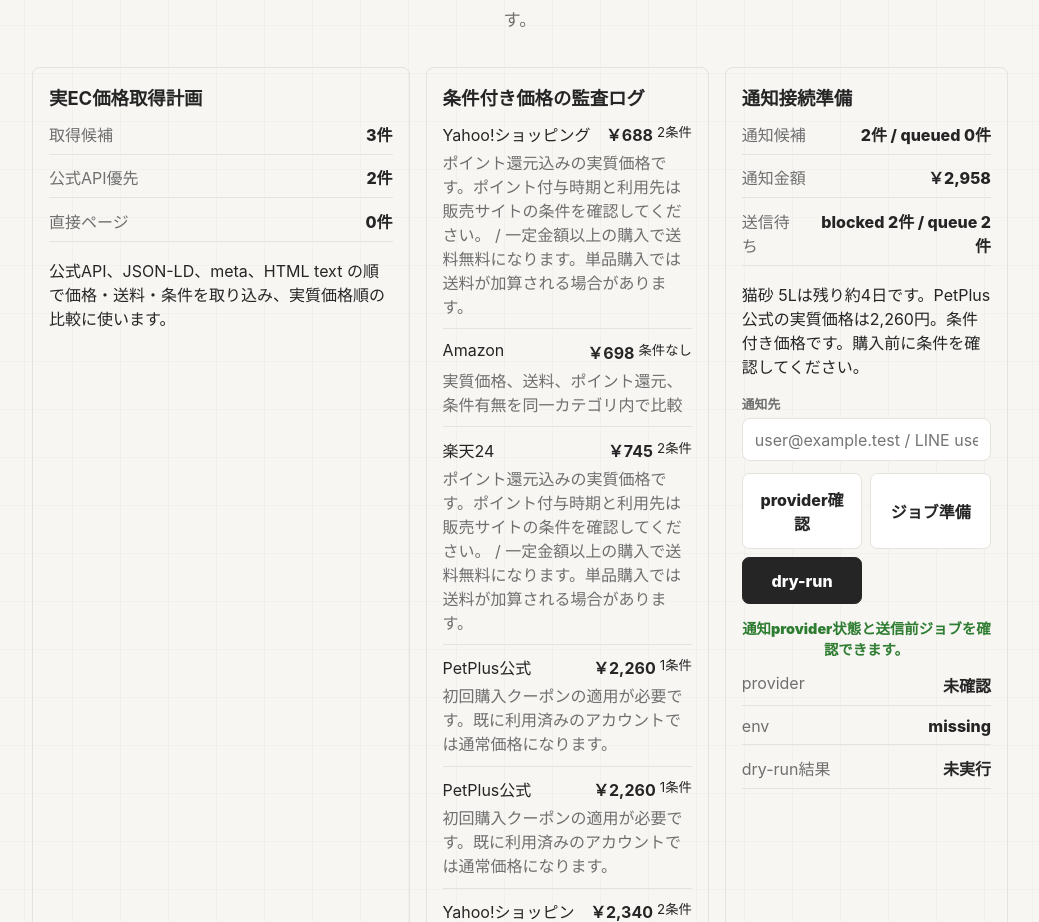
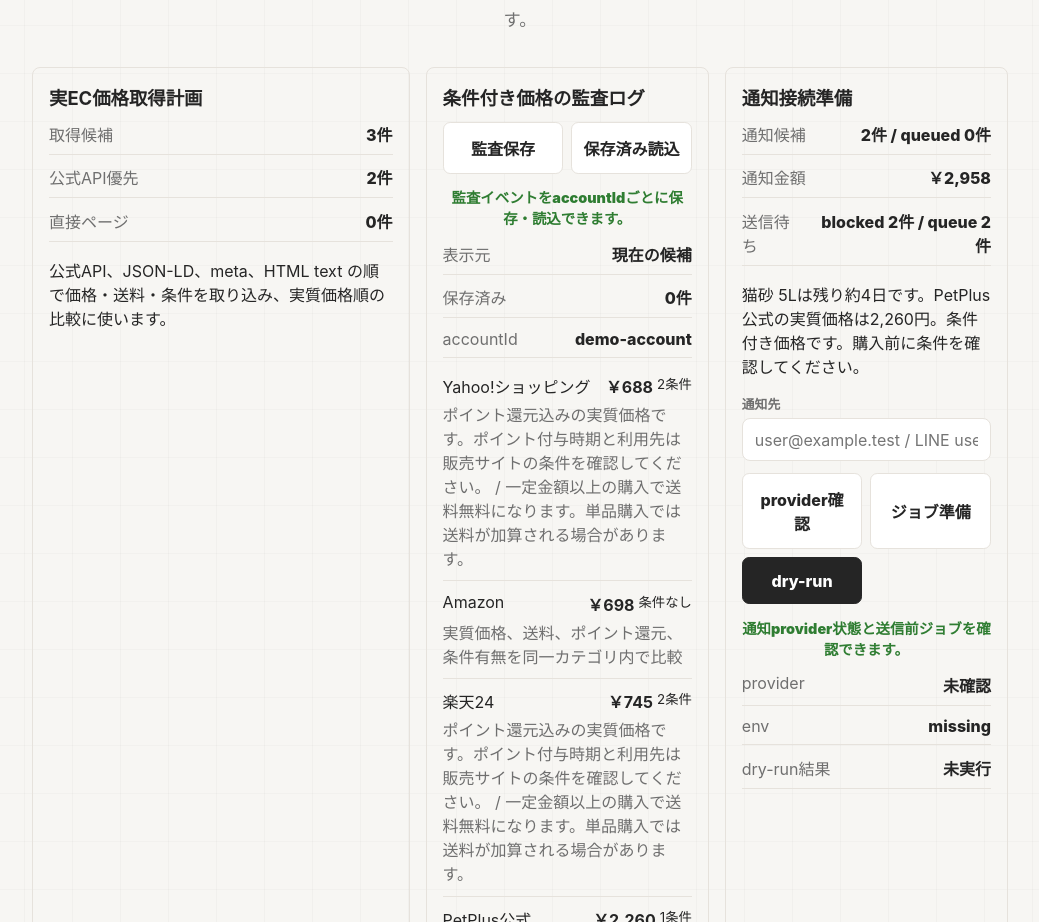
Before and after one commit to TMluku/Home-stack, a Next.js app: page / in a window 1280 px wide. Shown: the part 7942-8864 px from the top of the page, without its empty margins (120-1159 px from the left). Built offline with nearby package versions, Linux system fonts and the light colour scheme.

Commit message:
Connect condition audit log controls

```diff
--- a/src/components/HomeStackApp.tsx
+++ b/src/components/HomeStackApp.tsx
@@ -72,6 +72,12 @@ type ServerAccountSummary = {
   notificationDraftCount: number;
 };
 
+type StoredConditionAuditEvent = ConditionAuditLogEntry & {
+  accountId: string;
+  eventType: string;
+  appendedAt: string;
+};
+
 export function HomeStackApp() {
   const [state, setState] = useState<AppState>(() => createDefaultState());
   const [loaded, setLoaded] = useState(false);
@@ -103,6 +109,11 @@ export function HomeStackApp() {
   );
   const [notificationProviderReadiness, setNotificationProviderReadiness] = useState<NotificationProviderReadiness | null>(null);
   const [notificationDispatchSummary, setNotificationDispatchSummary] = useState<NotificationDispatchSummary | null>(null);
+  const [storedAuditEvents, setStoredAuditEvents] = useState<StoredConditionAuditEvent[]>([]);
+  const [auditOpsBusy, setAuditOpsBusy] = useState(false);
+  const [auditOpsMessage, setAuditOpsMessage] = useState(
+    isStaticExport ? "GitHub Pages版では監査ログAPIは未接続です。" : "監査イベントをaccountIdごとに保存・読込できます。",
+  );
 
   useEffect(() => {
     try {
@@ -610,6 +621,68 @@ export function HomeStackApp() {
       setNotificationOpsMessage(error instanceof Error ? error.message : "通知dry-run dispatchに失敗しました。");
     } finally {
       setNotificationOpsBusy(false);
+    }
+  }
+
+  async function appendConditionAuditEvents() {
+    if (isStaticExport) {
+      setAuditOpsMessage("GitHub Pages版では監査ログ保存APIは未接続です。Next.jsサーバーで有効になります。");
+      return;
+    }
+
+    const accountId = serverAccountId.trim();
+    if (!accountId) {
+      setAuditOpsMessage("保存するaccountIdを入力してください。");
+      return;
+    }
+
+    setAuditOpsBusy(true);
+    try {
+      const response = await fetch("/api/audit/conditions/append", {
+        method: "POST",
+        headers: { "content-type": "application/json" },
+        body: JSON.stringify({ accountId, payload: serverSyncPayload }),
+      });
+      const payload = (await response.json()) as { ok?: boolean; appended?: StoredConditionAuditEvent[]; error?: string };
+      if (!response.ok || !payload.ok) throw new Error(payload.error ?? "監査イベントを保存できませんでした。");
+      const appended = payload.appended ?? [];
+      setStoredAuditEvents((current) => [...appended, ...current].slice(0, 24));
+      setAuditOpsMessage(`${accountId} に監査イベントを ${appended.length} 件保存しました。`);
+    } catch (error) {
+      setAuditOpsMessage(error instanceof Error ? error.message : "監査イベントを保存できませんでした。");
+    } finally {
+      setAuditOpsBusy(false);
+    }
+  }
+
+  async function loadConditionAuditEvents() {
+    if (isStaticExport) {
+      setAuditOpsMessage("GitHub Pages版では監査ログ読込APIは未接続です。Next.jsサーバーで有効になります。");
+      return;
+    }
+
+    const accountId = serverAccountId.trim();
+    if (!accountId) {
+      setAuditOpsMessage("読み込むaccountIdを入力してください。");
+      return;
+    }
+
+    setAuditOpsBusy(true);
+    try {
+      const response = await fetch("/api/audit/conditions/list", {
+        method: "POST",
+        headers: { "content-type": "application/json" },
+        body: JSON.stringify({ accountId }),
+      });
+      const payload = (await response.json()) as { ok?: boolean; events?: StoredConditionAuditEvent[]; error?: string };
+      if (!response.ok || !payload.ok) throw new Error(payload.error ?? "保存済み監査ログを読み込めませんでした。");
+      const events = payload.events ?? [];
+      setStoredAuditEvents(events);
+      setAuditOpsMessage(`${accountId} の保存済み監査ログを ${events.length} 件読み込みました。`);
+    } catch (error) {
+      setAuditOpsMessage(error instanceof Error ? error.message : "保存済み監査ログを読み込めませんでした。");
+    } finally {
+      setAuditOpsBusy(false);
     }
   }
 
@@ -1146,6 +1219,9 @@ export function HomeStackApp() {
 
         <PostMvpOpsPanel
           conditionAuditLog={conditionAuditLog}
+          storedAuditEvents={storedAuditEvents}
+          auditOpsBusy={auditOpsBusy}
+          auditOpsMessage={auditOpsMessage}
           notificationDrafts={notificationDrafts}
           notificationDestination={notificationDestination}
           notificationDispatchSummary={notificationDispatchSummary}
@@ -1162,7 +1238,9 @@ export function HomeStackApp() {
           serverSyncMessage={serverSyncMessage}
           serverSyncPayload={serverSyncPayload}
           onDispatchNotificationDryRun={dispatchNotificationDryRun}
+          onAppendConditionAudit={appendConditionAuditEvents}
           onLoadServerState={loadServerState}
+          onLoadConditionAudit={loadConditionAuditEvents}
           onNotificationDestinationChange={setNotificationDestination}
           onPrepareNotificationJobs={prepareNotificationJobs}
           onRefreshServerAccounts={refreshServerAccounts}
@@ -1450,6 +1528,9 @@ function LivePriceScanner({
 
 function PostMvpOpsPanel({
   conditionAuditLog,
+  storedAuditEvents,
+  auditOpsBusy,
+  auditOpsMessage,
   notificationDrafts,
   notificationDestination,
   notificationDispatchSummary,
@@ -1466,7 +1547,9 @@ function PostMvpOpsPanel({
   serverSyncMessage,
   serverSyncPayload,
   onDispatchNotificationDryRun,
+  onAppendConditionAudit,
   onLoadServerState,
+  onLoadConditionAudit,
   onNotificationDestinationChange,
   onPrepareNotificationJobs,
   onRefreshServerAccounts,
@@ -1476,6 +1559,9 @@ function PostMvpOpsPanel({
   onServerAccountIdChange,
 }: {
   conditionAuditLog: ConditionAuditLogEntry[];
+  storedAuditEvents: StoredConditionAuditEvent[];
+  auditOpsBusy: boolean;
+  auditOpsMessage: string;
   notificationDrafts: NotificationDraft[];
   notificationDestination: string;
   notificationDispatchSummary: NotificationDispatchSummary | null;
@@ -1492,7 +1578,9 @@ function PostMvpOpsPanel({
   serverSyncMessage: string;
   serverSyncPayload: ServerSyncPayload;
   onDispatchNotificationDryRun: () => void;
+  onAppendConditionAudit: () => void;
   onLoadServerState: () => void;
+  onLoadConditionAudit: () => void;
   onNotificationDestinationChange: (value: string) => void;
   onPrepareNotificationJobs: () => void;
   onRefreshServerAccounts: () => void;
@@ -1501,7 +1589,8 @@ function PostMvpOpsPanel({
   onSaveServerState: () => void;
   onServerAccountIdChange: (value: string) => void;
 }) {
-  const auditPreview = conditionAuditLog.slice(0, 8);
+  const auditPreview = (storedAuditEvents.length > 0 ? storedAuditEvents : conditionAuditLog).slice(0, 8);
+  const auditPreviewSource = storedAuditEvents.length > 0 ? "保存済み" : "現在の候補";
   const latestDraft = notificationDrafts[0];
   const officialSourceCount = priceFetchPlan.filter((step) => step.extractionPriority[0] === "official-api").length;
   const directPageCount = priceFetchPlan.filter((step) => step.source === "direct-page").length;
@@ -1540,6 +1629,31 @@ function PostMvpOpsPanel({
 
         <section className="ops-panel" aria-label="条件付き価格監査ログ">
           <h3>条件付き価格の監査ログ</h3>
+          <div className="ops-actions">
+            <button className="button button--ghost" type="button" onClick={onAppendConditionAudit} disabled={auditOpsBusy}>
+              監査保存
+            </button>
+            <button className="button button--ghost" type="button" onClick={onLoadConditionAudit} disabled={auditOpsBusy}>
+              保存済み読込
+            </button>
+          </div>
+          <p className="state-message" role="status">
+            {auditOpsMessage}
+          </p>
+          <dl className="ops-list ops-list--compact">
+            <div>
+              <dt>表示元</dt>
+              <dd>{auditPreviewSource}</dd>
+            </div>
+            <div>
+              <dt>保存済み</dt>
+              <dd>{storedAuditEvents.length}件</dd>
+            </div>
+            <div>
+              <dt>accountId</dt>
+              <dd>{serverAccountId}</dd>
+            </div>
+          </dl>
           <div className="audit-table">
             {auditPreview.map((row) => (
               <article key={row.id}>
```
Also changed, not shown: 3 other files (tests, documents, lock files or other folders).
